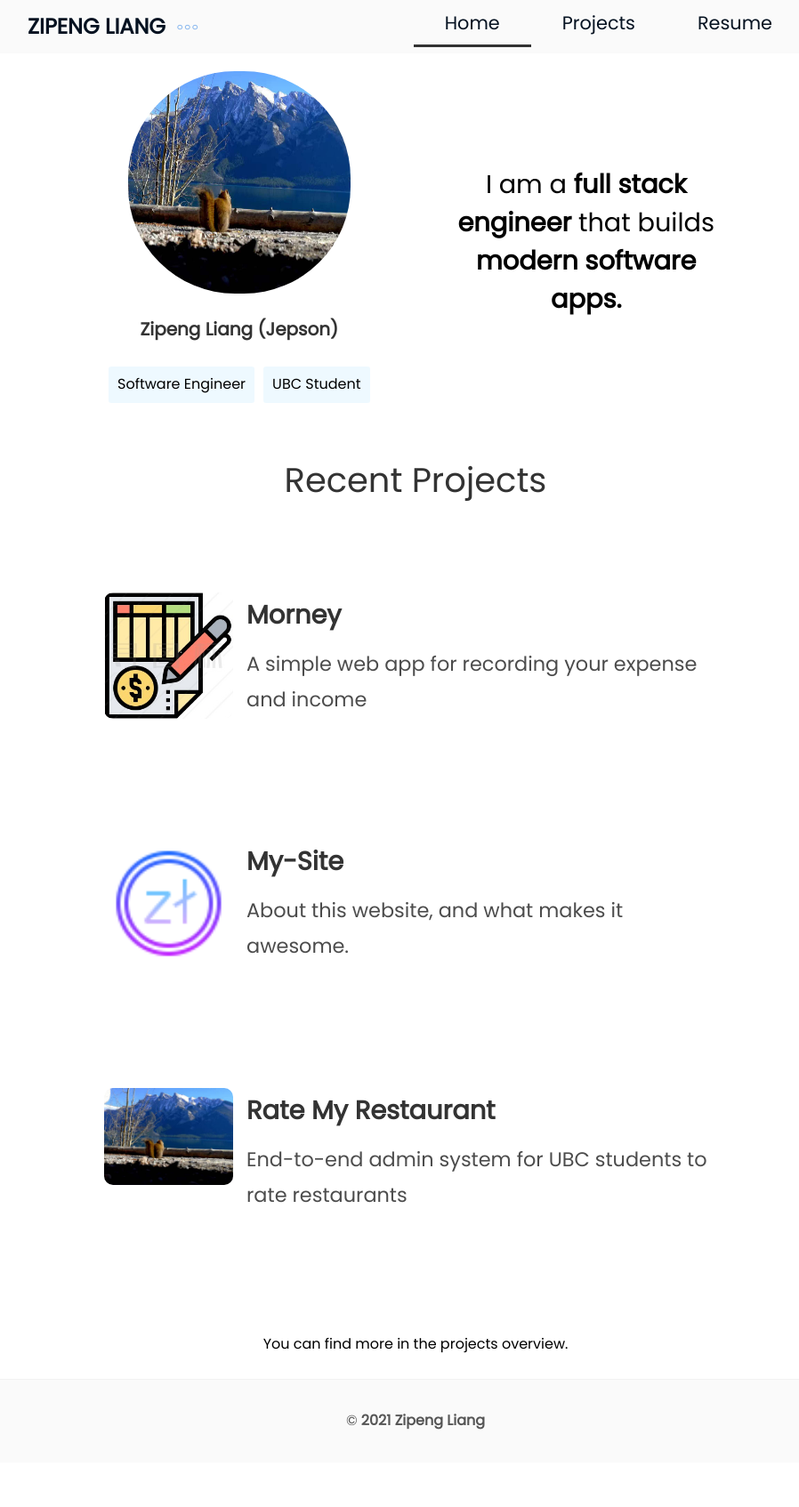
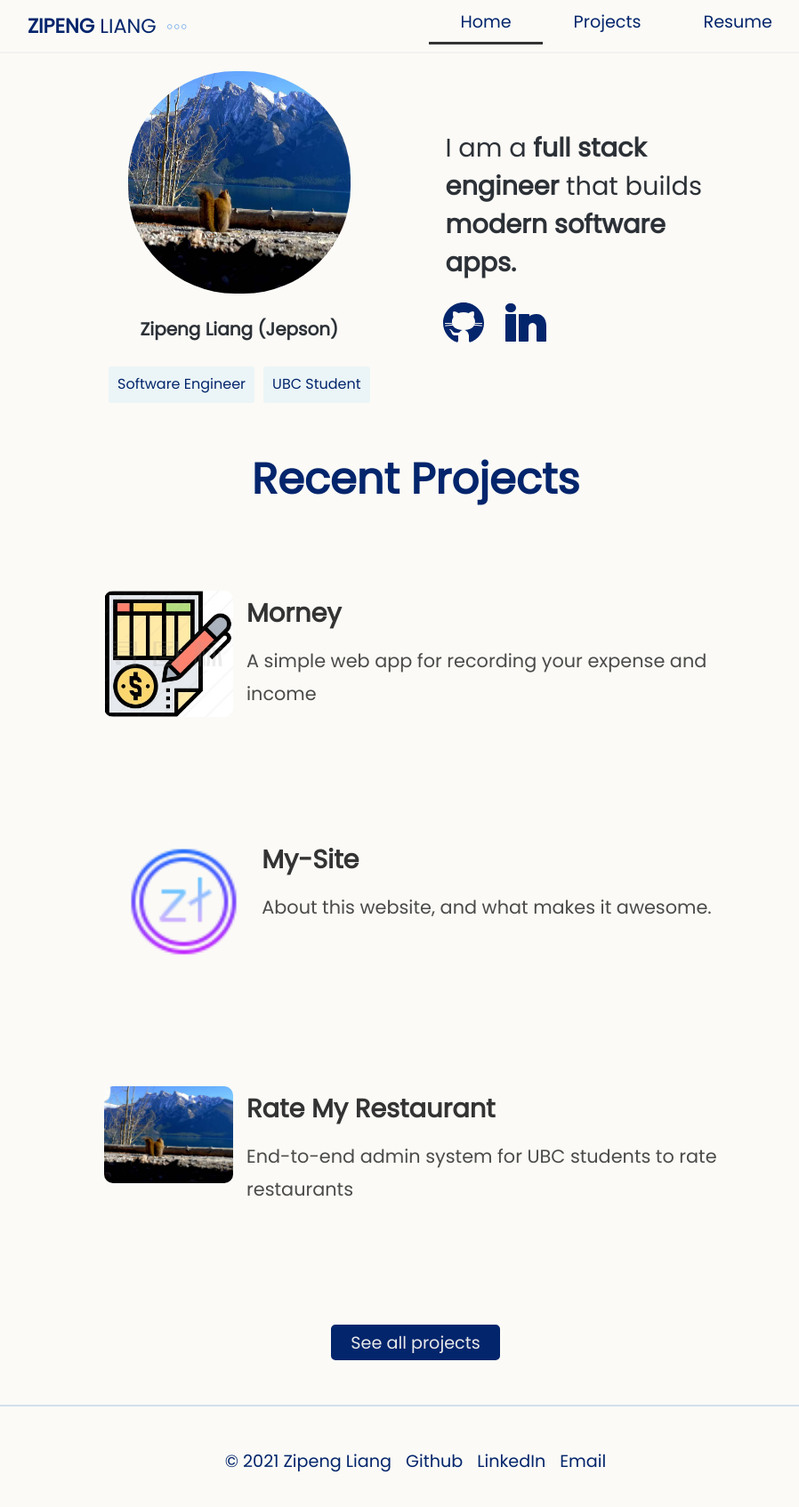
Before and after one commit to zipengliang21/my-site, a React app: page /#/ in a window 1280 px wide. Shown: the top 1694 px of the page at 89% size, without its empty margins (173-1071 px from the left). Before the commit the page ends 1644 px from the top, so only its background shows below. Built offline with nearby package versions, Linux system fonts and the light colour scheme.

Commit message:
Including Github and Linkedin Icon

```diff
--- a/src/App.tsx
+++ b/src/App.tsx
@@ -9,6 +9,7 @@ import projectData from "projects.json";
 
 const AppWrapper = styled.div`
   //background: #051221;
+  background: #FBFAF6;
   //color: #FFFFFF;
   display: flex;
   min-height: 100vh;
@@ -16,7 +17,8 @@ const AppWrapper = styled.div`
 `;
 
 const HeaderWrapper = styled.header`
-  background-color: rgb(250, 250, 250);
+  background-color: #FBFAF6;
+  border-bottom: 2px solid #f2f2f2;
   height: 60px;
   .selected{
       color: #333!important;
@@ -35,9 +37,12 @@ const HeaderWrapper = styled.header`
         text-decoration:none;
       }
       .boxLeft{
-        text-transform: uppercase;
-        font-size: 1.5em;
-        color: #051221;
+          font-family: Poppins, sans-serif;
+          line-height: 1.8;
+          text-transform: uppercase;
+          color: rgb(3, 37, 108);
+          font-size: 1.4em;
+        //color: #051221;
       }
       .boxLeft::after {
         content: "◦◦◦";
@@ -49,8 +54,11 @@ const HeaderWrapper = styled.header`
         justify-content: flex-start;
         p{
           margin: 0px 35px;
-          font-size: 1.3em;
-          color: #051221;;
+          font-size: 1.2em;
+          font-family: Poppins, sans-serif;
+          line-height: 1.8;
+          font-weight: 200;
+          color: rgb(3, 37, 108);
         }
       }
    div{
@@ -64,13 +72,25 @@ const ContentWrapper = styled.section`
 `;
 
 const Footer = styled.footer`
+  display: block;
   text-align: center;
-  padding: 30px 0;
+  padding: 20px 0;
   color: #555;
-  background: #fafafa;
-  border-top: 1px solid #f2f2f2;
-  > p{
-    padding: 2px 0;
+  background: #FBFAF6;
+  border-top: 2px solid #D2DFED;
+  .list{
+       > ul{
+       display: flex;
+       justify-content: center;
+       align-items: center;
+       padding: 25px 0;
+         > li{
+           padding: 0 8px;
+           color: rgb(3, 37, 108);
+           font-size: 1.2rem;
+           line-height: 1.8;
+         }
+     }
   }
 `;
 
@@ -86,7 +106,7 @@ function App() {
           <HeaderWrapper>
              <div className="box">
                 <NavLink to="/">
-                   <div className="boxLeft"><strong>Zipeng Liang</strong></div>
+                   <div className="boxLeft"><span style={{ fontWeight: 800 }}>Zipeng</span> Liang</div>
                 </NavLink>
                 <div className="boxRight">
                    <NavLink exact to="/" activeClassName="selected">
@@ -121,7 +141,14 @@ function App() {
              </Switch>
           </ContentWrapper>
           <Footer>
-             <p>© <b>2021 Zipeng Liang</b></p>
+             <div className="list">
+                <ul>
+                   <li>© 2021 Zipeng Liang</li>
+                   <li>Github</li>
+                   <li>LinkedIn</li>
+                   <li>Email</li>
+                </ul>
+             </div>
           </Footer>
        </AppWrapper>
    );
--- /dev/null
+++ b/src/components/Github.tsx
@@ -0,0 +1,26 @@
+import React from 'react';
+
+
+type GithubProps = {
+   iconFill?: string;
+};
+
+const Github = ({ iconFill = '#03256C' }: GithubProps) => {
+   return (
+       <svg
+           xmlns="http://www.w3.org/2000/svg"
+           width="50"
+           height="50"
+           x="0"
+           y="0"
+           viewBox="0 0 50 50"
+       >
+          <path
+              d="M17.791 46.836A1.999 1.999 0 0019 45v-5.4c0-.197.016-.402.041-.61A.611.611 0 0119 39h-3.6c-1.5 0-2.8-.6-3.4-1.8-.7-1.3-1-3.5-2.8-4.7-.3-.2-.1-.5.5-.5.6.1 1.9.9 2.7 2 .9 1.1 1.8 2 3.4 2 2.487 0 3.82-.125 4.622-.555C21.356 34.056 22.649 33 24 33v-.025c-5.668-.182-9.289-2.066-10.975-4.975-3.665.042-6.856.405-8.677.707a21.537 21.537 0 01-.151-.987c1.797-.296 4.843-.647 8.345-.714a8.162 8.162 0 01-.291-.849c-3.511-.178-6.541-.039-8.187.097-.02-.332-.047-.663-.051-.999 1.649-.135 4.597-.27 8.018-.111a9.832 9.832 0 01-.13-1.543c0-1.7.6-3.5 1.7-5-.5-1.7-1.2-5.3.2-6.6 2.7 0 4.6 1.3 5.5 2.1C21 13.4 22.9 13 25 13s4 .4 5.6 1.1c.9-.8 2.8-2.1 5.5-2.1 1.5 1.4.7 5 .2 6.6 1.1 1.5 1.7 3.2 1.6 5 0 .484-.045.951-.11 1.409 3.499-.172 6.527-.034 8.204.102-.002.337-.033.666-.051.999-1.671-.138-4.775-.28-8.359-.089a8.272 8.272 0 01-.325.98c3.546.046 6.665.389 8.548.689-.043.332-.093.661-.151.987-1.912-.306-5.171-.664-8.879-.682-1.665 2.878-5.22 4.755-10.777 4.974V33c2.6 0 5 3.9 5 6.6V45c0 .823.498 1.53 1.209 1.836C41.37 43.804 48 35.164 48 25 48 12.318 37.683 2 25 2S2 12.318 2 25c0 10.164 6.63 18.804 15.791 21.836z"
+              fill={iconFill}
+          ></path>
+       </svg>
+   );
+};
+
+export default Github;
--- /dev/null
+++ b/src/components/Linkedin.tsx
@@ -0,0 +1,25 @@
+import React from 'react';
+
+type LinkedinProps = {
+   iconFill?: string;
+};
+
+const Linkedin = ({ iconFill = '#03256C' }: LinkedinProps) => {
+   return (
+       <svg
+           xmlns="http://www.w3.org/2000/svg"
+           width="50"
+           height="50"
+           x="0"
+           y="0"
+           viewBox="0 0 50 50"
+       >
+          <path
+              d="M8 3.01c-3.47 0-5.99 2.08-5.99 4.94 0 2.87 2.58 5.04 5.99 5.04 3.47 0 5.99-2.12 5.99-5.1-.16-2.87-2.63-4.88-5.99-4.88zM3 15c-.55 0-1 .45-1 1v29c0 .55.45 1 1 1h10c.55 0 1-.45 1-1V16c0-.55-.45-1-1-1H3zm15 0c-.55 0-1 .45-1 1v29c0 .55.45 1 1 1h9a1 1 0 001-1V29.5c0-2.37 1.82-4.3 4.14-4.48.12-.02.24-.02.36-.02s.24 0 .36.02c2.32.18 4.14 2.11 4.14 4.48V45a1 1 0 001 1h9c.55 0 1-.45 1-1V28c0-6.47-3.47-13-11.21-13-3.52 0-6.18 1.36-7.79 2.49V16c0-.55-.45-1-1-1H18z"
+              fill={iconFill}
+          ></path>
+       </svg>
+   );
+};
+
+export default Linkedin;
--- a/src/components/ProjectList.tsx
+++ b/src/components/ProjectList.tsx
@@ -35,8 +35,9 @@ const ProjectListWrapper = styled.div`
                 > p{
                   padding: 8px 0px;
                   color: rgba(0, 0, 0, 0.7);
-                  font-size: 1.4rem;
+                  font-size: 1.3rem;
                   line-height: 1.8;
+                  font-weight: 200;
                 }
                 .tag{
                   display: flex;
--- a/src/views/Home.tsx
+++ b/src/views/Home.tsx
@@ -3,6 +3,9 @@ import styled from "styled-components";
 import ProjectList from "components/ProjectList";
 import projectData from "../projects.json";
 import Fade from "react-reveal/Fade";
+import {Button} from "../components/Button";
+import Github from "../components/Github";
+import Linkedin from "../components/Linkedin";
 
 const avatar = require("../assets/avatar.png");
 
@@ -22,6 +25,7 @@ const HomeWrapper = styled.div`
          h2{
            padding: 12px 0px;
            font-size: 20px;
+           color: rgb(44, 49, 55);
          }
          img{
            width: 250px;
@@ -37,6 +41,7 @@ const HomeWrapper = styled.div`
               background: rgba(87, 199, 255, 0.1);
               margin: 12px 5px;
               border-radius: 3px;
+              color: rgb(3, 37, 108);
            }
          }
          p{
@@ -51,22 +56,34 @@ const HomeWrapper = styled.div`
           font-size: 1.8rem;
           line-height: 1.5;
           font-weight: 100;
+          color: rgb(44, 49, 55);
+          text-align: left;
+          .icon{
+            display: flex;
+            margin-top: 20px;
+            margin-left: -15px;
+            > div{
+              padding: 0 10px;
+            }
+          }
        }
      }
      .project{
         text-align: center;
         padding-top: 40px;
-        padding-bottom: 25px;
+        padding-bottom: 50px;
         .title{
           h2{
-            font-size: 2.4rem;
+            font-size: 3.0rem;
             padding-bottom: 12px;
-            color: rgba(0,0,0,.8);
-            font-weight: 400;
+            color: rgb(3, 37, 108);
+            font-weight: 800;
+            line-height: 1.4;
+            text-align: center;
           }
-          p{
-            color: rgba(0, 0, 0, 0.7);
-          }
+        }
+        p{
+          color: rgb(3, 37, 108);
         }
     }
 `;
@@ -83,10 +100,15 @@ function Home() {
                    <li>UBC Student</li>
                 </ul>
              </div>
-             <p className="description">I am a <strong>full stack engineer</strong> that builds
-                <strong> modern software apps.</strong></p>
-             {/*<div>Github</div>*/}
-             {/*<div>LinkedIn</div>*/}
+             <div className="description">
+                <p>I am a <strong>full stack engineer</strong> that builds
+                   <strong> modern software apps.</strong></p>
+                <div className="icon">
+                   <div><Github/></div>
+                   <div><Linkedin/></div>
+                </div>
+             </div>
+
           </section>
 
           <section className="project">
@@ -96,7 +118,9 @@ function Home() {
                 </div>
              </Fade>
              <ProjectList dataSource={projectData.data}/>
-             <p>You can find more in the projects overview.</p>
+             <Fade bottom>
+                <Button to="/projects">See all projects</Button>
+             </Fade>
           </section>
        </HomeWrapper>
    );
```
